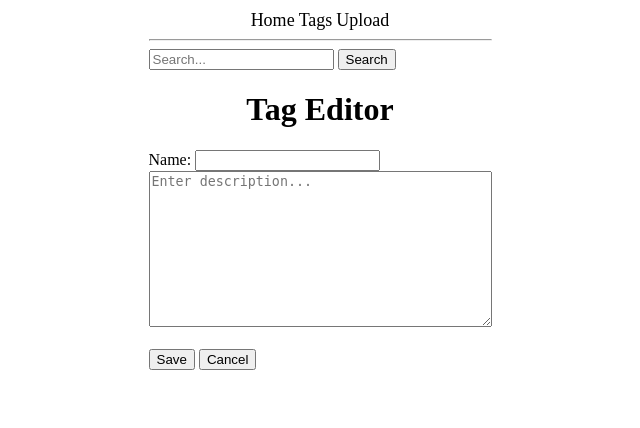
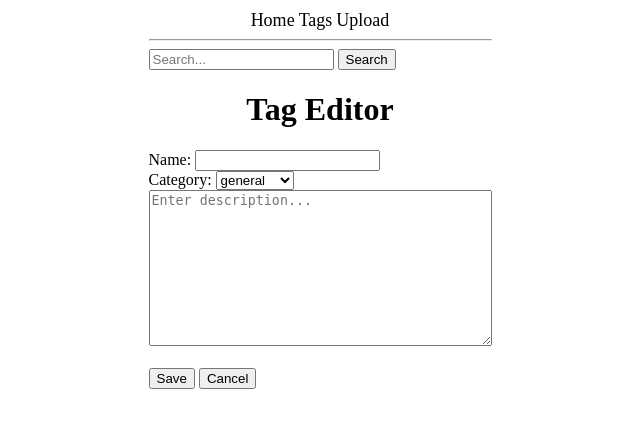
Before and after one commit to disbxys/boardy2, a Flask app: page /tags/new in a window 1280 px wide. Shown: the top 428 px of the page, without its empty margins (320-960 px from the left). Run offline with Flask 3, Linux system fonts and the light colour scheme; some libraries are stand-ins or nearby versions.

Commit message:
Added reworked category system
* Categories are an enum field on the Tag table

```diff
--- a/flask_app/routes.py
+++ b/flask_app/routes.py
@@ -13,7 +13,7 @@ from PIL import Image as PILImage
 import werkzeug.datastructures.file_storage as werkzeug_fs
 
 from flask_app import app
-from flask_app.models import db, Image, image_tag, Tag
+from flask_app.models import TagCategory, db, Image, image_tag, Tag
 
 
 PER_PAGE = 42
@@ -40,6 +40,7 @@ def index():
         query = db.session.query(Image)
     elif len(keywords) != len(tags):
         # Not all keywords in the search string were valid tag names
+        # This should result in an empty list.
         query = db.session.query(Image).filter_by(id=None)
     else:
         # Create the start of the search query string
@@ -47,7 +48,7 @@ def index():
             .join(image_tag, image_tag.c.image_id == Image.id)\
             .join(Tag, Tag.id == image_tag.c.tag_id)
 
-        # Add an AND = clause for each tag
+        # Add an AND == clause for each tag
         for tag in tags:
             query = query.filter(Tag.name == tag.name)
 
@@ -128,7 +129,11 @@ def get_image_post(id):
 
             tag_info_list.append((tag, num_images))
 
-    return render_template("post.html", image_stats=image_stats, tags=tag_info_list)
+    return render_template(
+        "post.html",
+        image_stats = image_stats,
+        tags = tag_info_list
+    )
 
 
 @app.route("/tags")
@@ -176,14 +181,37 @@ def add_tag_to_image(image_id):
         # Sanitize input
         new_tag_name = new_tag_name.strip().replace(" ", "_")
 
+        # Skip empty strings
         if new_tag_name:
-            tag = Tag.query.filter_by(name=new_tag_name).first()
+            tokens = new_tag_name.split(":")
+            if len(tokens) == 0:
+                # No tag name nor category were provided, so skip
+                continue
+            elif len(tokens) == 1:
+                # Only the tag name was provided
+                category_ = ""
+                tag_name = tokens[0]
+            elif len(tokens) == 2:
+                category_, tag_name = tokens
+            elif len(tokens) > 3:
+                # Only use the first 2 tokens as the category
+                # and tag name respectively
+                category_ = tokens[0]
+                tag_name = tokens[1]
 
-            if not tag:
+            # Skip if tag name is empty
+            if tag_name == "": continue
+
+            tag = Tag.query.filter_by(name=tag_name).first()
+
+            if tag is None:
                 # Add new tag to database
-                tag = Tag(name=new_tag_name)
+                if category_== "":
+                    tag = Tag(name=tag_name)
+                else:
+                    tag = Tag(name=tag_name, category=category_)
                 db.session.add(tag)
-                app.logger.info(f"New <Tag> created: '{new_tag_name}'.")
+                app.logger.info(f"New <Tag> created: '{tag.category}:{tag.name}'.")
 
             if tag not in image.tags:
                 # Add tag to image if not on image already.
@@ -228,6 +256,7 @@ def create_tag():
     if request.method == "POST":
         tag_name = request.form.get("name", type=str)
         tag_description = request.form.get("description", None, type=str)
+        tag_category = request.form["category"] # Should never be None
 
         if (tag_description is None) or (tag_description.strip() == ""):
             tag_description = None
@@ -241,7 +270,8 @@ def create_tag():
             # referred_tag_id is None or referred_tag_id not in database; create a new tag.
             tag = Tag(
                 name = new_tag_name,
-                description = tag_description
+                description = tag_description,
+                category = tag_category
             )
 
             db.session.add(tag)
@@ -258,17 +288,19 @@ def create_tag():
         "tag_editor.html",
         action_url = url_for("create_tag"),
         tag_name = "",
-        tag_description = ""
+        tag_description = "",
+        tag_category = ""
     )
 
 
 @app.route("/tags/<int:id>/edit", methods=["POST", "GET"])
 def edit_tag(id: int):
-    tag = Tag.query.filter_by(id=id).first_or_404()
+    tag: Tag = Tag.query.filter_by(id=id).first_or_404()
 
     if request.method == "POST":
         tag_name = request.form.get("name", type=str)
         tag_description = request.form.get("description", None, type=str)
+        tag_category = request.form["category"] # Should never be None
 
         if (tag_description is None) or (tag_description.strip() == ""):
             tag_description = None
@@ -284,6 +316,7 @@ def edit_tag(id: int):
         else:
             tag.name = new_tag_name
             tag.description = tag_description
+            tag.category = TagCategory.of(tag_category)
 
             app.logger.info(f"<Tag> updated: {tag.name}")
 
@@ -295,7 +328,8 @@ def edit_tag(id: int):
         "tag_editor.html",
         action_url = url_for("edit_tag", id=id),
         tag_name = tag.name,
-        tag_description = "" if tag.description is None else tag.description
+        tag_description = "" if tag.description is None else tag.description,
+        tag_category = tag.category
     )
 
 
@@ -355,9 +389,9 @@ def upload_file():
         with db.session.no_autoflush as db_session:
 
             # Create 'video' tag if it does not exist.
-            video_tag = db.session.query(Tag).filter_by(name="metadata:video").first()
+            video_tag = db.session.query(Tag).filter_by(name="video").first()
             if video_tag is None:
-                video_tag = Tag(name="metadata:video")
+                video_tag = Tag(name="video", category="metadata")
 
                 db.session.add(video_tag)
                 db.session.commit()
--- a/flask_app/templates/tag.html
+++ b/flask_app/templates/tag.html
@@ -42,6 +42,8 @@
 <div class="content">
     <div style="text-align: center; margin: 10px;">
         <h1 style="margin: auto;">{{ tag.name }} ({{ tag.images|length }})</h1>
+        <span><strong>{{ tag.category.value }}</strong></span>
+        <br />
         <span><a href="{{ url_for('get_tag_info', name=tag.name) }}">more info</a></span>
     </div>
 
--- a/flask_app/templates/tag_editor.html
+++ b/flask_app/templates/tag_editor.html
@@ -11,7 +11,17 @@
             <label for="name" >Name: </label>
             <input type="text" name="name" value="{{ tag_name }}" required />
         </div>
-        <div class="tag-descrption">
+        <div class="tag-category tag-input">
+            <label for="category" >Category: </label>
+            <select name="category" required>
+                <option value="general"  {% if tag_category.value == "general" %} selected {% endif %}>general</option>
+                <option value="copyright" {% if tag_category.value == "copyright" %} selected {% endif %}>copyright</option>
+                <option value="character" {% if tag_category.value == "character" %} selected {% endif %}>character</option>
+                <option value="artist" {% if tag_category.value == "artist" %} selected {% endif %}>artist</option>
+                <option value="metadata" {% if tag_category.value == "metadata" %} selected {% endif %}>metadata</option>
+            </select>
+        </div>
+        <div class="tag-descrption tag-input">
             <textarea
                 name="description"
                 cols="40" rows="10"
--- a/flask_app/templates/tag_info.html
+++ b/flask_app/templates/tag_info.html
@@ -5,7 +5,8 @@
 {% block content %}
 <div class="content">
     <div style="text-align: center; margin: 10px;">
-        <h1 style="margin: auto;">{{ tag.name | replace("_", " ") | title }}</h1>
+        <h1 style="margin: auto;">{{ tag.name }} ({{ tag.images|length }})</h1>
+        <span><strong>{{ tag.category.value }}</strong></span>
         <br />
         <span><a href="{{ url_for('edit_tag', id=tag.id) }}">edit</a></span>
     </div>
```
Also changed, not shown: flask_app/models.py (+47 -10 lines).
